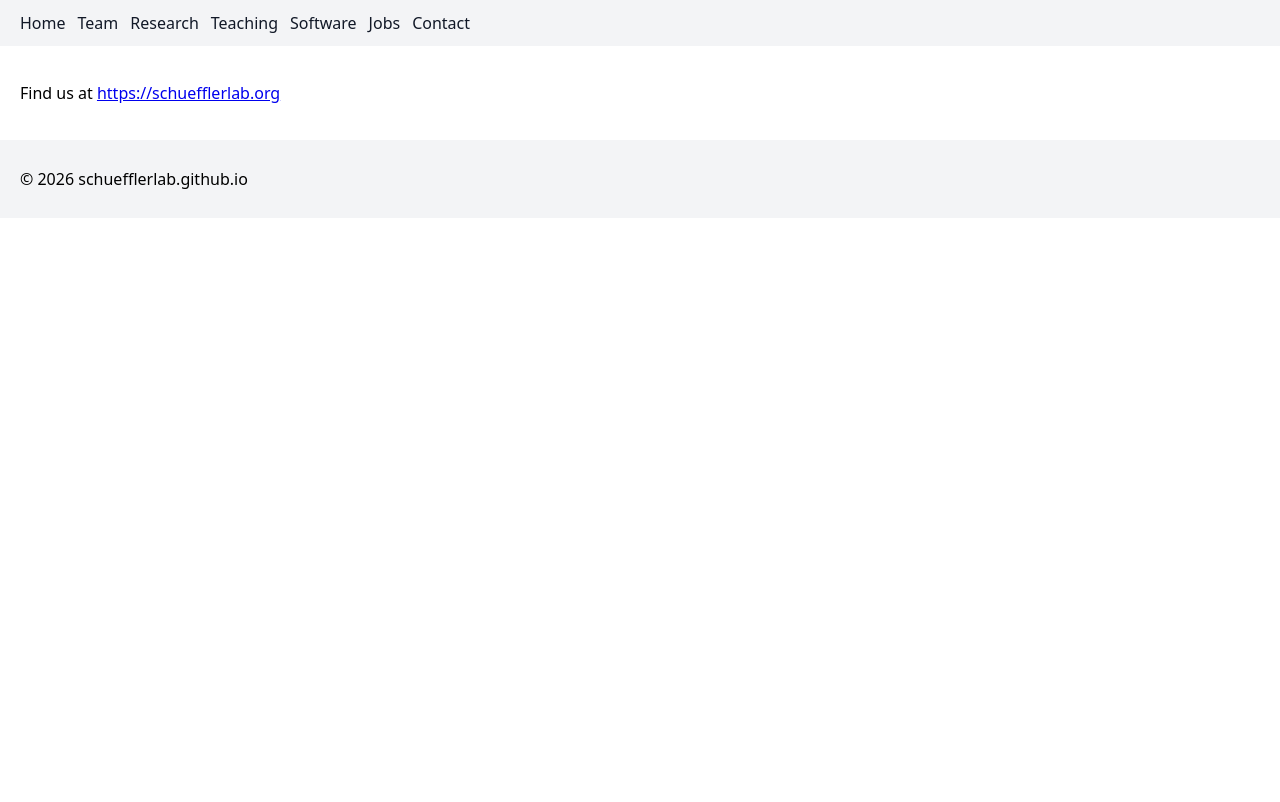
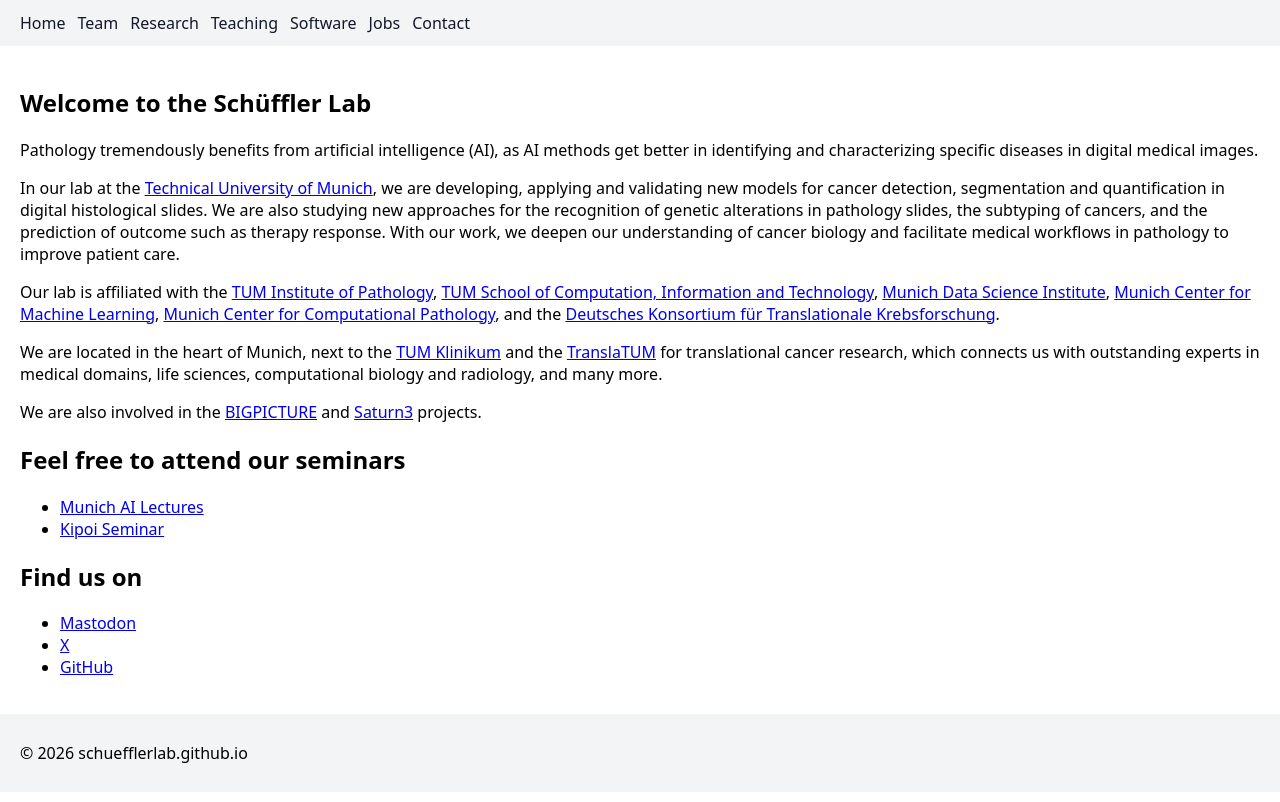
Before and after one commit to schuefflerlab/schuefflerlab.github.io, a Jekyll site: the page built from index.html, in a window 1280 px wide. Shown: the top 802 px of the page. Built offline with Jekyll 4.4.1, drawn with Linux system fonts in a browser that asks for light colours.

Commit message:
added homepage content

```diff
--- a/index.html
+++ b/index.html
@@ -3,4 +3,61 @@
 title: Schueffler Lab
 ---
 
-<p>Find us at <a href="https://schuefflerlab.org">https://schuefflerlab.org</a></p>
+<section>
+  <h1>Welcome to the Schüffler Lab</h1>
+
+  <p>
+    Pathology tremendously benefits from artificial intelligence (AI), as AI methods
+    get better in identifying and characterizing specific diseases in digital
+    medical images.
+  </p>
+
+  <p>
+    In our lab at the <a href="https://www.tum.de/en/">Technical University of Munich</a>,
+    we are developing, applying and validating new models for cancer detection,
+    segmentation and quantification in digital histological slides. We are also
+    studying new approaches for the recognition of genetic alterations in pathology
+    slides, the subtyping of cancers, and the prediction of outcome such as therapy
+    response. With our work, we deepen our understanding of cancer biology and
+    facilitate medical workflows in pathology to improve patient care.
+  </p>
+
+  <p>
+    Our lab is affiliated with the
+    <a href="https://www.pm.mh.tum.de/en/path/">TUM Institute of Pathology</a>,
+    <a href="https://www.cit.tum.de/en/cit/home/">TUM School of Computation, Information and Technology</a>,
+    <a href="https://www.mdsi.tum.de/en/mdsi/home/">Munich Data Science Institute</a>,
+    <a href="https://mcml.ai/">Munich Center for Machine Learning</a>,
+    <a href="https://munichpathology.ai/">Munich Center for Computational Pathology</a>,
+    and the
+    <a href="https://dktk.dkfz.de/">Deutsches Konsortium für Translationale Krebsforschung</a>.
+  </p>
+
+  <p>
+    We are located in the heart of Munich, next to the
+    <a href="https://www.mri.tum.de/">TUM Klinikum</a> and the
+    <a href="https://www.translatum.tum.de/en/translatum/home/">TranslaTUM</a>
+    for translational cancer research, which connects us with outstanding experts
+    in medical domains, life sciences, computational biology and radiology, and many
+    more.
+  </p>
+
+  <p>
+    We are also involved in the
+    <a href="https://www.bigpicture.eu/">BIGPICTURE</a> and
+    <a href="https://www.saturn3.org/">Saturn3</a> projects.
+  </p>
+
+  <h2>Feel free to attend our seminars</h2>
+  <ul>
+    <li><a href="https://munichlectures.ai/">Munich AI Lectures</a></li>
+    <li><a href="https://kipoi.org/seminar/">Kipoi Seminar</a></li>
+  </ul>
+
+  <h2>Find us on</h2>
+  <ul>
+    <li><a href="https://mastodon.social/@schuefflerlab">Mastodon</a></li>
+    <li><a href="https://x.com/schuefflerlab">X</a></li>
+    <li><a href="https://github.com/schuefflerlab">GitHub</a></li>
+  </ul>
+</section>
```
